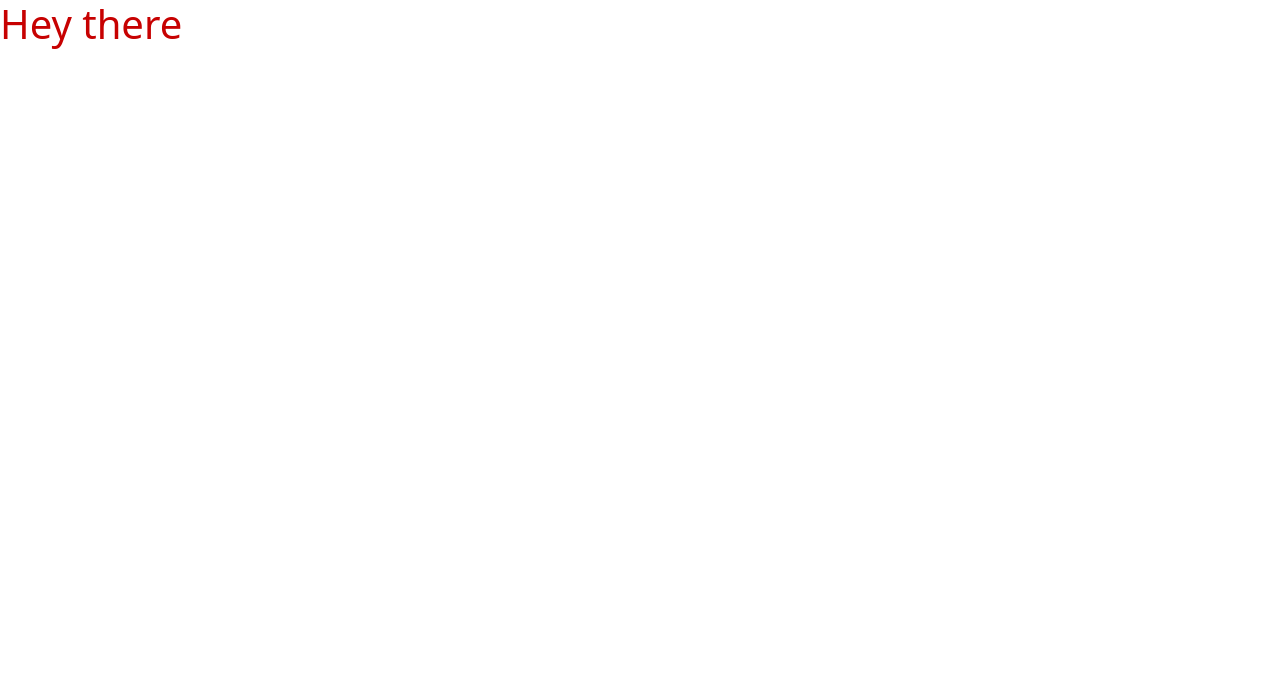
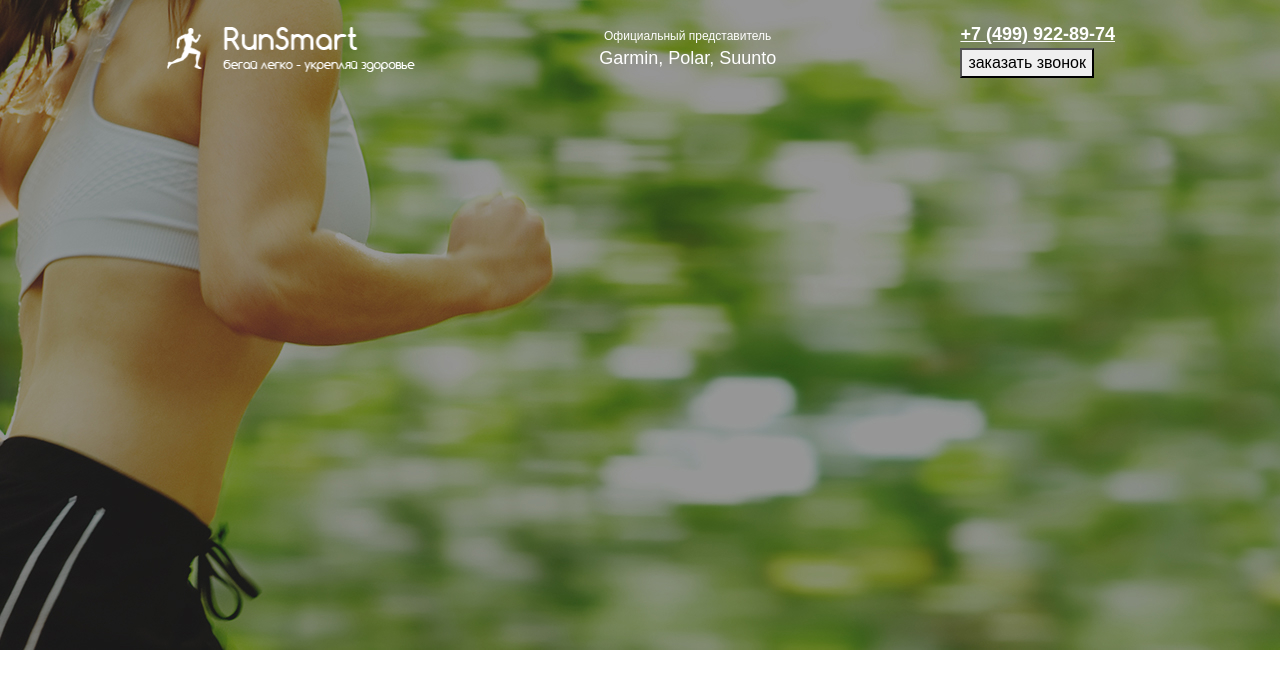
Before and after one commit to aisyesm/RunSmart, a website: page src/index.html in a window 1280 px wide. Drawn offline with Linux system fonts and the light colour scheme.

Commit message:
Start header part

```diff
--- a/src/index.html
+++ b/src/index.html
@@ -10,6 +10,22 @@
     <link rel="stylesheet" href="css/fonts.css">
 </head>
 <body>
-    <h1>Hey there</h1>
+    <div class="promo">
+        <div class="container">
+            <header class="header">
+                <a href="#" class="header__logo">
+                    <img src="icons/logo.png" alt="logo">
+                </a>
+                <div class="header__official">
+                    Официальный представитель
+                    <span>Garmin, Polar, Suunto</span>
+                </div>
+                <div class="header__contacts">
+                    <a href="tel: +74999228974" class="header__phone">+7 (499) 922-89-74</a>
+                    <button class="button">заказать звонок</button>
+                </div>
+            </header>
+        </div>
+    </div>
 </body>
 </html>
--- /dev/null
+++ b/src/sass/blocks/_header.sass
@@ -0,0 +1,21 @@
+.header
+    display: flex
+    justify-content: space-between
+    align-items: center
+    &__logo
+        width: 250px
+        img
+            width: 100%
+    &__official
+        font-weight: 500
+        font-size: 12px
+        color: #FFFFFF
+        text-align: center
+        span
+            display: block
+            font-size: 18px
+    &__phone
+        display: block
+        font-weight: bold
+        font-size: 18px
+        color: #FFFFFF
--- /dev/null
+++ b/src/sass/blocks/_promo.sass
@@ -0,0 +1,4 @@
+.promo
+    min-height: 650px
+    padding: 21px 0 93px 0
+    background: url(../../img/main.jpg) center (center/cover) no-repeat
--- a/src/sass/style.sass
+++ b/src/sass/style.sass
@@ -1,3 +1,10 @@
 @import 'base/variables'
-h1
-    color: $main-color
+*
+    font-family: 'Museo Sans Cyrl', sans-serif
+
+.container
+    max-width: 950px
+    margin: 0 auto
+
+@import 'blocks/promo'
+@import 'blocks/header'
```
Also changed, not shown: src/css/style.min.css, src/icons/logo.png (added), src/img/main.jpg (added).
